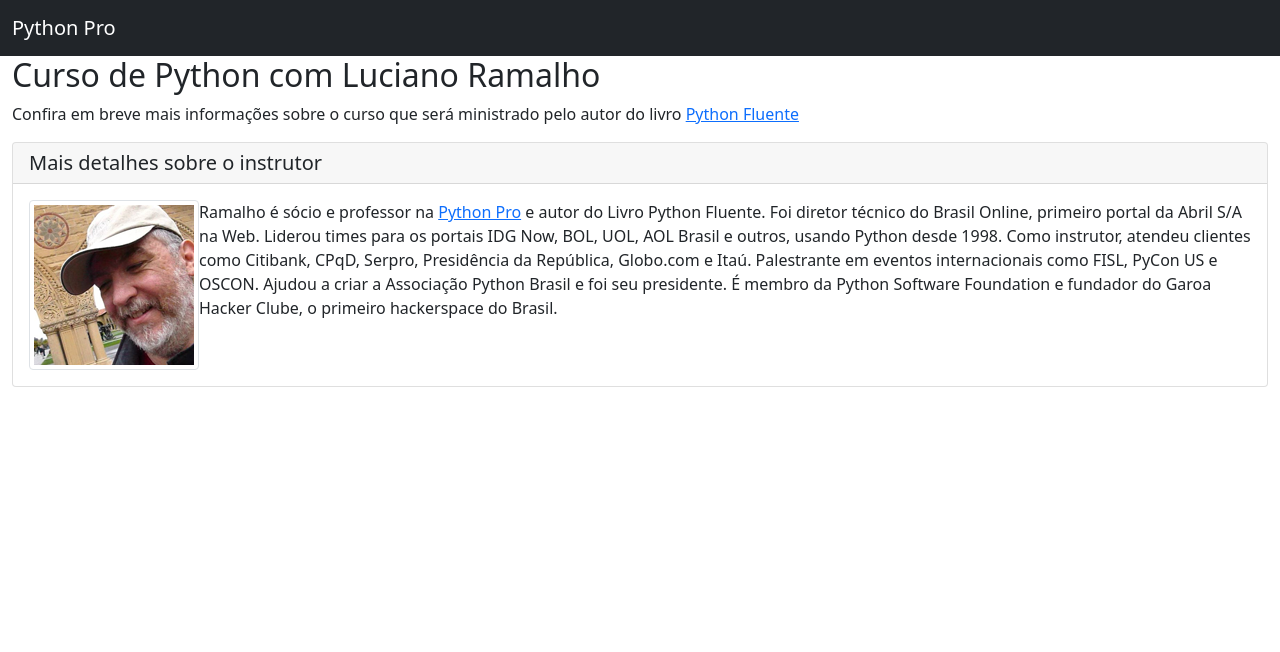
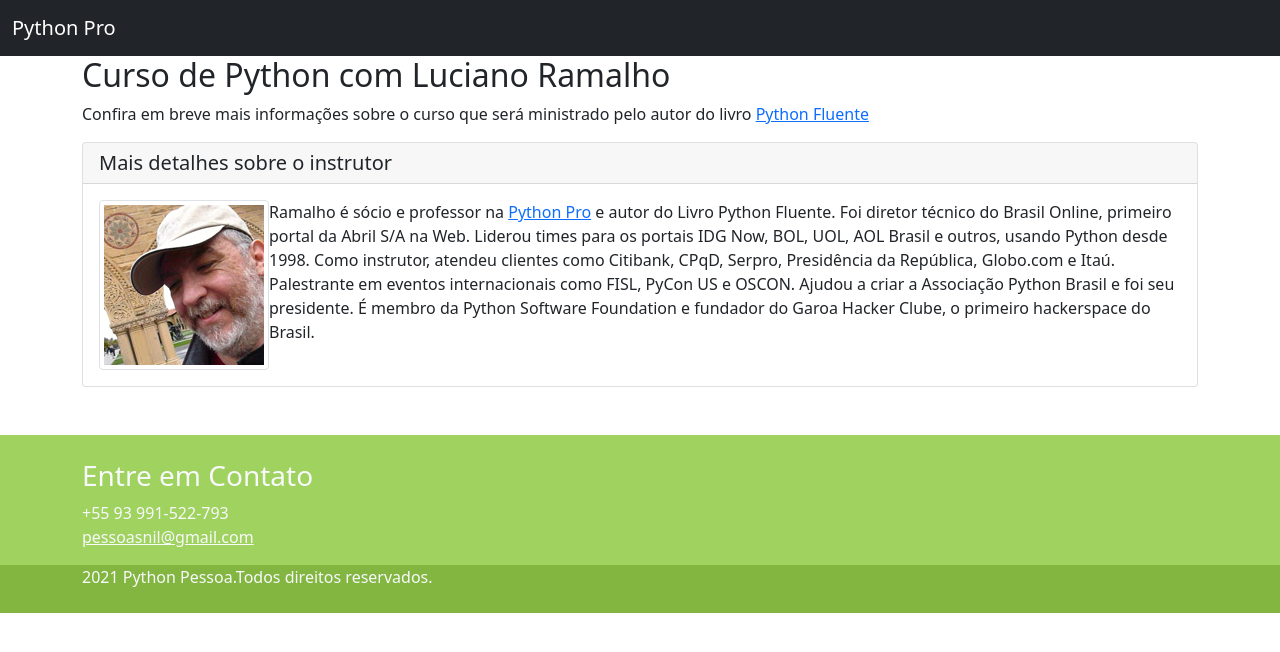
Before and after one commit to pessoasnil/curso-django-pessoa, a Django app: page / in a window 1280 px wide. Shown: the top 652 px of the page. Run offline with Django 3.2, Linux system fonts and the light colour scheme; some libraries are stand-ins or nearby versions.

Commit message:
Aprendendo Rodapé

```diff
--- a/pypro/base/static/css/style.css
+++ b/pypro/base/static/css/style.css
@@ -1 +1,7 @@
-# Empty CSS file for your own CSS
+ .main-footer{
+    background-color:#9fd25f;
+}
+
+.rights{
+    background-color:#82b641;
+}
--- a/pypro/base/templates/base/home.html
+++ b/pypro/base/templates/base/home.html
@@ -35,7 +35,7 @@
 </nav>
 
 
-<div class="container-fluid">
+<div class="container">
     <div class="row">
         <div class="col-md-12">
 
@@ -81,7 +81,29 @@
         </div>
     </div>
 </div>
-
+<footer class="main-footer mt-5 pt-4 text-light">
+    <div class ="container">
+        <div class="row">
+          <div class="col">
+             <h3>Entre em Contato</h3>
+              <address>
+                  +55 93 991-522-793
+                  <br>
+                  <a href="mailto:pessoasnil@gmail.com" class= "text-light">pessoasnil@gmail.com</a>
+              </address>
+          </div>
+        </div>
+    </div>
+    <div class="rights pb-4 text-light">
+    <div class ="container">
+        <div class="row">
+          <div class="col">
+              {%now 'Y' %} Python Pessoa.Todos direitos reservados.
+          </div>
+        </div>
+    </div>
+    </div>
+</footer>
 
 </body>
 </html>
```
